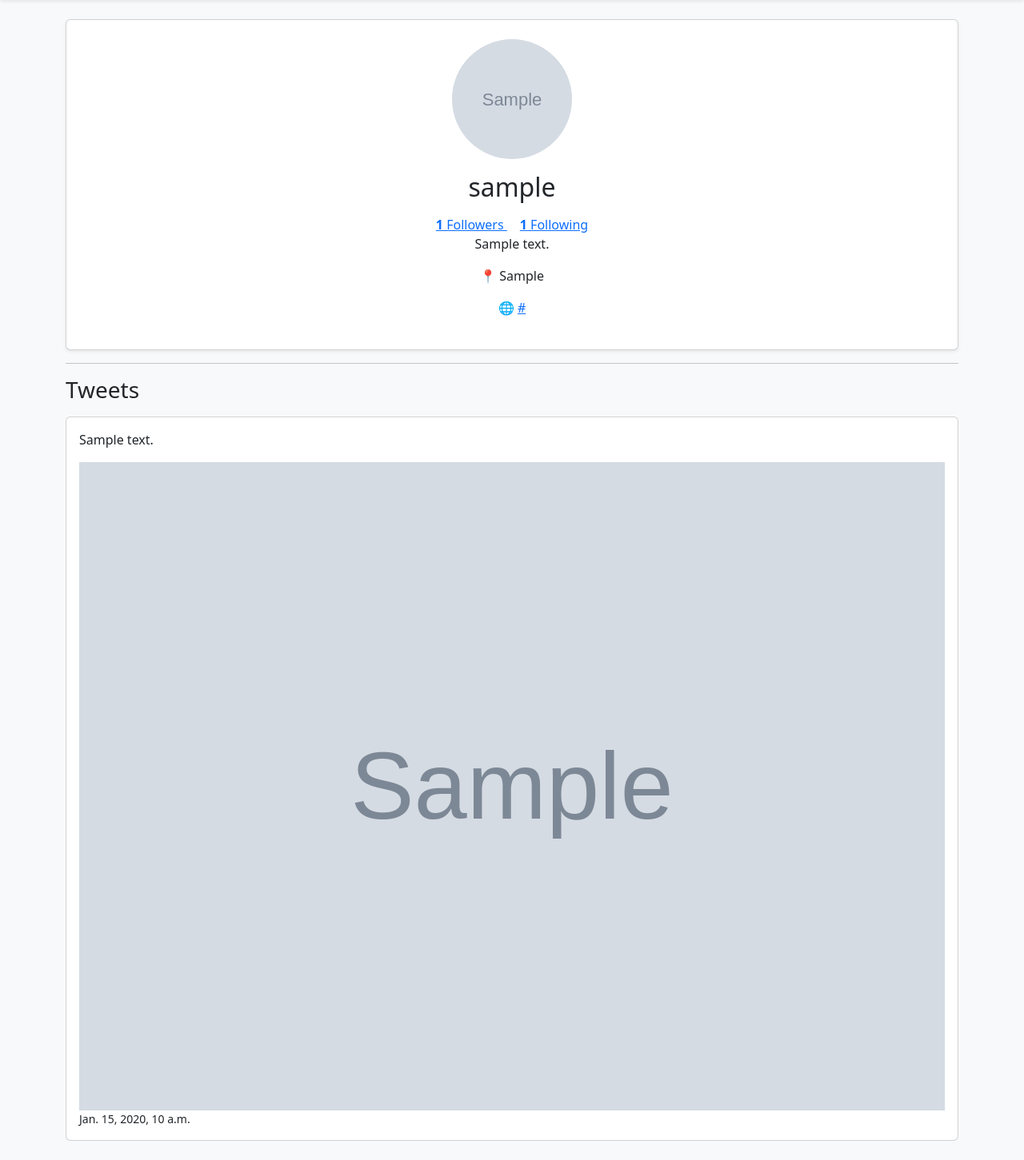
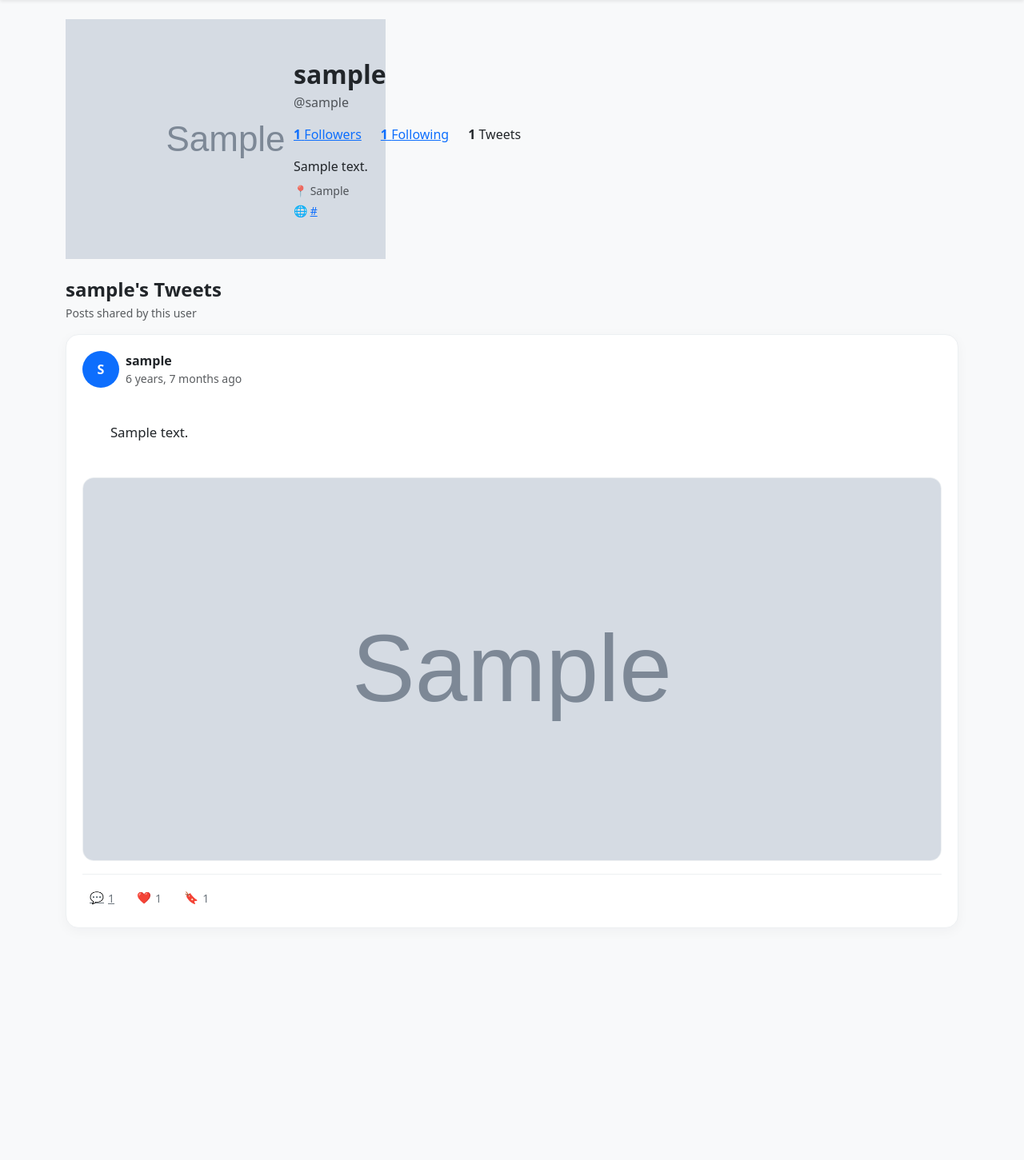
Before and after one commit to Neha-Niphade/Social-Network, a Django app: a page that uses profiles/templates/profiles/profile_detail.html in a window 1280 px wide. Shown: the part 62-1513 px from the top of the page at 80% size. After the commit the page ends 1194 px from the top, so only its background shows below. Run offline with Django 5.2, Linux system fonts and the light colour scheme; tables that the repository leaves empty hold one stand-in row (values such as "Sample post"); grey boxes marked "Sample" are stand-in pictures.

Commit message:
Polish profile pg

```diff
--- a/profiles/templates/profiles/profile_detail.html
+++ b/profiles/templates/profiles/profile_detail.html
@@ -2,96 +2,247 @@
 
 {% block content %}
 
-<div class="card shadow-sm p-4">
+<!-- Profile header -->
+<div class="profile-header mb-4">
 
-    <div class="text-center">
+    <div class="row align-items-center">
 
-        <img src="{{ profile.avatar.url }}"
-             class="rounded-circle"
-             width="150"
-             height="150">
+        <!-- Avatar -->
+        <div class="col-md-3 text-center mb-3 mb-md-0">
 
-        <h2 class="mt-3">
+            {% if profile.avatar %}
+                <img
+                    src="{{ profile.avatar.url }}"
+                    alt="{{ profile.user.username }}'s profile picture"
+                    class="profile-avatar"
+                >
+            {% else %}
+                <div class="profile-avatar-placeholder">
+                    {{ profile.user.username|first|upper }}
+                </div>
+            {% endif %}
+
+        </div>
+
+
+        <!-- Profile information -->
+        <div class="col-md-9">
+
+            <div class="d-flex justify-content-between align-items-start flex-wrap gap-2">
+
+                <div>
+
+                    <h2 class="fw-bold mb-1">
                         {{ profile.user.username }}
                     </h2>
 
-        <div class="mt-3">
-    <span class="me-3">
-        <a href="{% url 'connections' profile.user.username 'followers' %}">
-    <strong>{{ followers_count }}</strong> Followers
-        </a>
-    </span>
+                    <p class="text-muted mb-3">
+                        @{{ profile.user.username }}
+                    </p>
 
-    <span>
-        <a href="{% url 'connections' profile.user.username 'following' %}">
-    <strong>{{ following_count }}</strong> Following
-       </a>
-    </span>
                 </div>
 
+
+                <!-- Follow button -->
                 {% if user.is_authenticated and user != profile.user %}
 
-            <form method="POST"
-                  action="{% url 'follow_user' profile.user.username %}">
-
+                    <form
+                        method="POST"
+                        action="{% url 'follow_user' profile.user.username %}"
+                    >
                         {% csrf_token %}
 
                         {% if is_following %}
-                    <button type="submit" class="btn btn-secondary mt-2">
+
+                            <button
+                                type="submit"
+                                class="btn btn-outline-secondary"
+                            >
                                 Following
                             </button>
+
                         {% else %}
-                    <button type="submit" class="btn btn-primary mt-2">
-                        Follow
+
+                            <button
+                                type="submit"
+                                class="btn btn-primary"
+                            >
+                                + Follow
                             </button>
+
                         {% endif %}
 
                     </form>
 
                 {% endif %}
 
-        <p>{{ profile.bio }}</p>
+            </div>
 
-        <p>
+
+            <!-- Stats -->
+            <div class="profile-stats d-flex gap-4 mb-3">
+
+                <a
+                    href="{% url 'connections' profile.user.username 'followers' %}"
+                    class="profile-stat"
+                >
+                    <strong>{{ followers_count }}</strong>
+                    <span>Followers</span>
+                </a>
+
+                <a
+                    href="{% url 'connections' profile.user.username 'following' %}"
+                    class="profile-stat"
+                >
+                    <strong>{{ following_count }}</strong>
+                    <span>Following</span>
+                </a>
+
+                <div class="profile-stat">
+                    <strong>{{ tweets|length }}</strong>
+                    <span>Tweets</span>
+                </div>
+
+            </div>
+
+
+            <!-- Bio -->
+            {% if profile.bio %}
+                <p class="profile-bio mb-2">
+                    {{ profile.bio }}
+                </p>
+            {% endif %}
+
+
+            <!-- Location -->
+            {% if profile.location %}
+                <div class="text-muted small mb-1">
                     📍 {{ profile.location }}
-        </p>
+                </div>
+            {% endif %}
 
-        <p>
+
+            <!-- Website -->
+            {% if profile.website %}
+                <div class="small">
                     🌐
-            <a href="{{ profile.website }}">
+                    <a
+                        href="{{ profile.website }}"
+                        target="_blank"
+                        rel="noopener noreferrer"
+                    >
                         {{ profile.website }}
                     </a>
-        </p>
+                </div>
+            {% endif %}
 
         </div>
 
     </div>
 
-<hr>
+</div>
 
-<h3>
-    Tweets
-</h3>
+
+<!-- Tweets section -->
+
+<div class="d-flex justify-content-between align-items-center mb-3">
+
+    <div>
+        <h4 class="fw-bold mb-1">
+            {{ profile.user.username }}'s Tweets
+        </h4>
+
+        <p class="text-muted small mb-0">
+            Posts shared by this user
+        </p>
+    </div>
+
+</div>
+
 
 {% for tweet in tweets %}
 
-    <div class="card mt-3 p-3">
+<div class="tweet-card mb-3">
 
-        <p>{{ tweet.text }}</p>
+    <!-- Tweet header -->
+    <div class="d-flex align-items-center mb-3">
 
-        {% if tweet.photo %}
-            <img src="{{ tweet.photo.url }}" class="img-fluid">
-        {% endif %}
+        <div class="tweet-avatar me-2">
+            {{ tweet.user.username|first|upper }}
+        </div>
 
-        <small>
-            {{ tweet.created_at }}
-        </small>
+        <div>
+
+            <div class="fw-semibold">
+                {{ tweet.user.username }}
+            </div>
+
+            <div class="text-muted small">
+                {{ tweet.created_at|timesince }} ago
+            </div>
 
         </div>
 
+    </div>
+
+
+    <!-- Tweet text -->
+    <div class="tweet-text mb-3">
+        {{ tweet.text }}
+    </div>
+
+
+    <!-- Tweet image -->
+    {% if tweet.photo %}
+        <img
+            src="{{ tweet.photo.url }}"
+            class="tweet-image mb-3"
+            alt="Tweet image"
+        >
+    {% endif %}
+
+
+    <!-- Tweet action -->
+    <div class="tweet-actions">
+
+        <a
+            href="{% url 'tweet_detail' tweet.id %}"
+            class="tweet-action-btn"
+        >
+            💬
+            <span>{{ tweet.comments.count }}</span>
+        </a>
+
+        <span class="tweet-action-btn">
+            ❤️
+            <span>{{ tweet.likes.count }}</span>
+        </span>
+
+        <span class="tweet-action-btn">
+            🔖
+            <span>{{ tweet.bookmarks.count }}</span>
+        </span>
+
+    </div>
+
+</div>
+
+
 {% empty %}
 
-    <p>No Tweets Yet.</p>
+<div class="empty-state text-center">
+
+    <div class="display-6 mb-2">
+        🐦
+    </div>
+
+    <h5>No tweets yet</h5>
+
+    <p class="text-muted mb-0">
+        This user hasn't posted anything yet.
+    </p>
+
+</div>
 
 {% endfor %}
 
--- a/tweets/static/tweets/style.css
+++ b/tweets/static/tweets/style.css
@@ -43,3 +43,92 @@
 .tweet-action-btn span {
     font-size: 0.88rem;
 }
+
+/* =========================
+   Tweet Detail
+   ========================= */
+
+.tweet-card {
+    background: #ffffff;
+    border: 1px solid #edf0f2;
+    border-radius: 16px;
+    padding: 20px;
+    box-shadow: 0 4px 16px rgba(15, 23, 42, 0.04);
+}
+
+.tweet-avatar {
+    width: 46px;
+    height: 46px;
+    min-width: 46px;
+    border-radius: 50%;
+    background: #0d6efd;
+    color: #ffffff;
+    display: flex;
+    align-items: center;
+    justify-content: center;
+    font-size: 1rem;
+    font-weight: 700;
+}
+
+.tweet-text {
+    color: #212529;
+    font-size: 1.05rem;
+    line-height: 1.6;
+    white-space: pre-wrap;
+    word-break: break-word;
+}
+
+.tweet-image {
+    width: 100%;
+    max-height: 480px;
+    object-fit: cover;
+    border-radius: 14px;
+    border: 1px solid #edf0f2;
+}
+
+.empty-state {
+    background: #ffffff;
+    border: 1px solid #edf0f2;
+    border-radius: 14px;
+    padding: 32px 20px;
+    color: #495057;
+}
+
+/* =========================
+   Comments
+   ========================= */
+
+.comment-card {
+    background: #ffffff;
+    border: 1px solid #edf0f2;
+    border-radius: 12px;
+    padding: 15px 16px;
+}
+
+.comment-avatar {
+    width: 34px;
+    height: 34px;
+    min-width: 34px;
+    border-radius: 50%;
+    background: #6c757d;
+    color: #ffffff;
+    display: flex;
+    align-items: center;
+    justify-content: center;
+    font-size: 0.8rem;
+    font-weight: 700;
+}
+
+.comment-text {
+    color: #343a40;
+    line-height: 1.5;
+    white-space: pre-wrap;
+    word-break: break-word;
+}
+
+.comment-composer {
+    background: #ffffff;
+    border-radius: 14px;
+    padding: 16px;
+    box-shadow: 0 3px 14px rgba(0, 0, 0, 0.05);
+}
```
Lines whose indentation alone changed are shown as unchanged.
